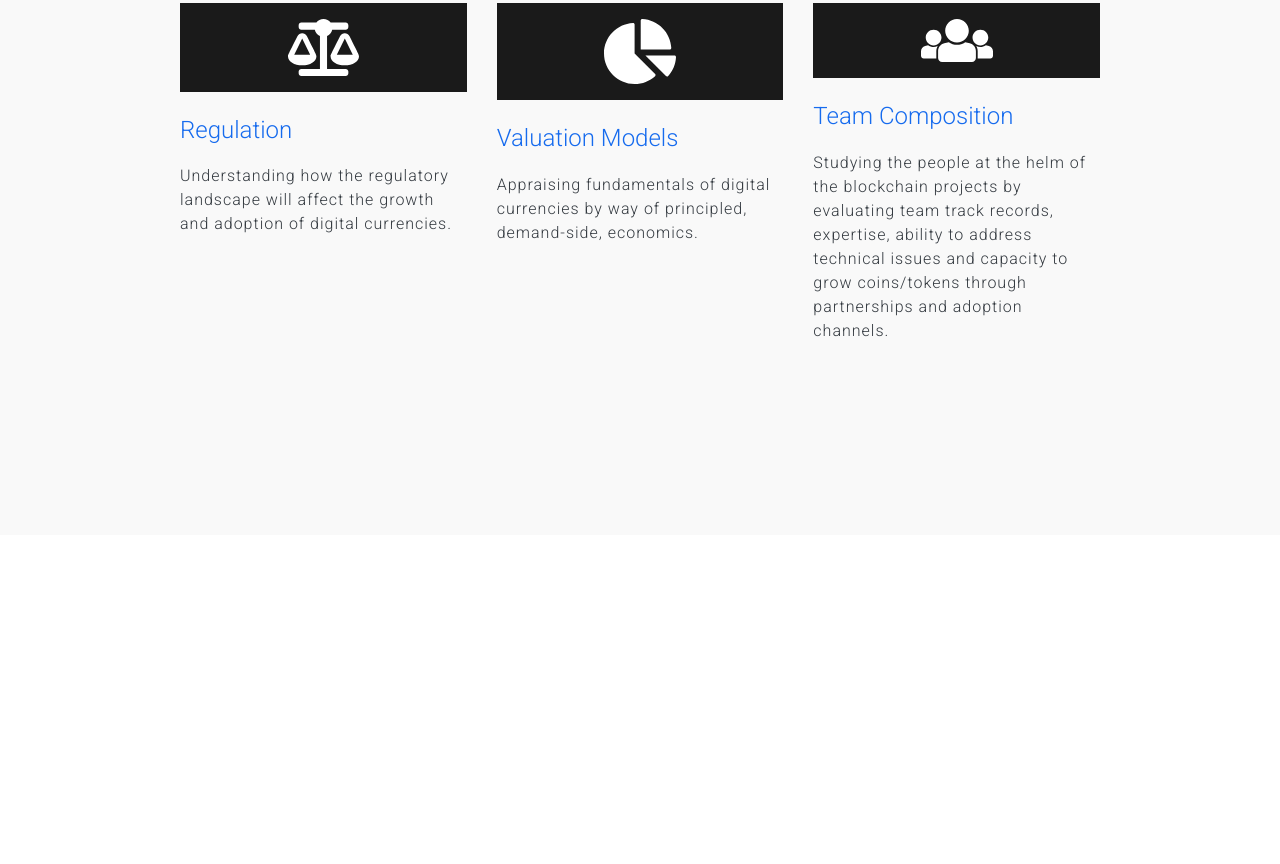
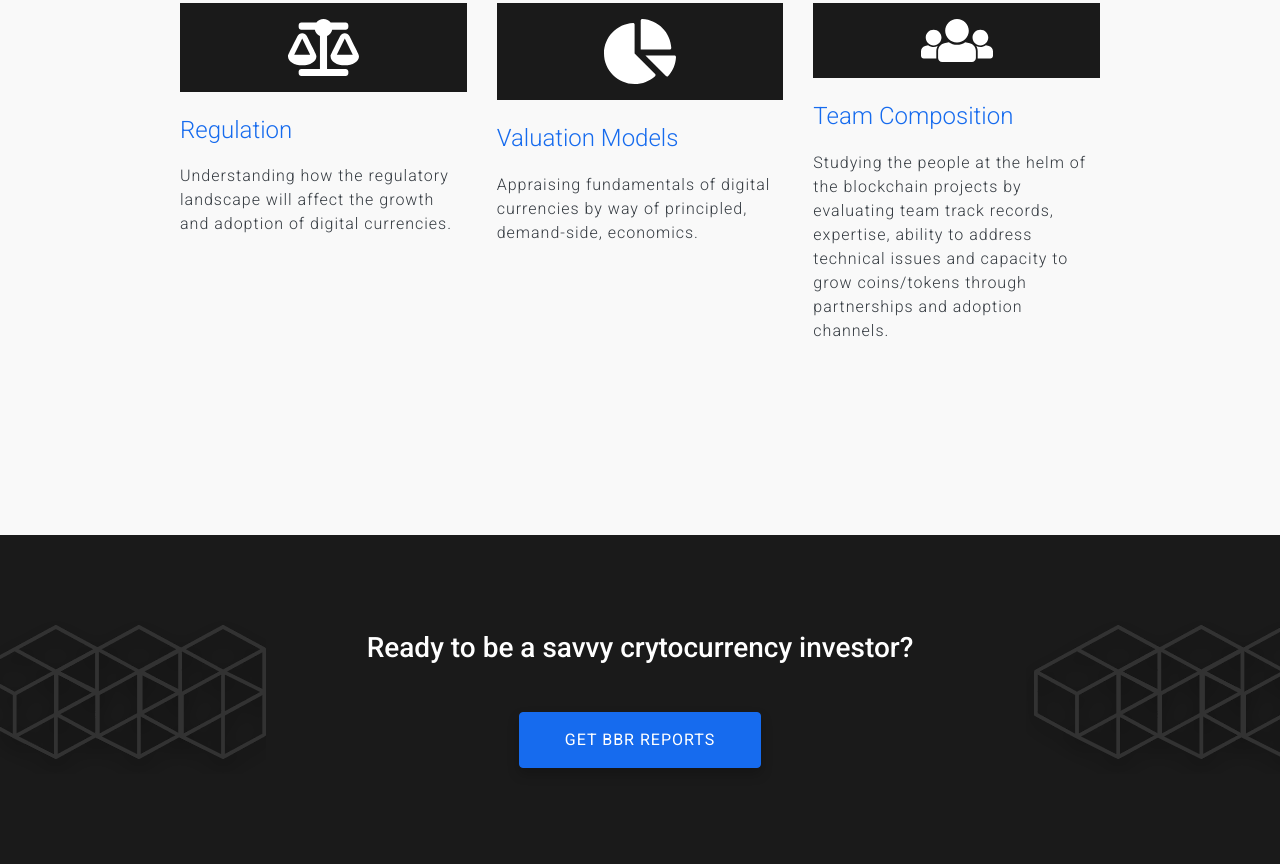
Before and after one commit to loogart/bbr, a plain HTML site: page index.html in a window 1280 px wide. Shown: the part 4997-5861 px from the top of the page. Before the commit the page ends 5532 px from the top, so only its background shows below. Drawn offline with nearby package versions, Linux system fonts and the light colour scheme.

```diff
--- a/css/offcanvas.css
+++ b/css/offcanvas.css
@@ -319,6 +319,13 @@
     margin: auto;
 }
 
+.section-8 {
+    background-color: #1a1a1a;
+    color: #fff;
+    border-radius: 0;
+    background: url('../images/3_triblock_pre-footer.svg') no-repeat 105% center, url('../images/3_triblock_pre-footer.svg') no-repeat -5% center, #1a1a1a;
+    padding: 6rem 0;
+}
 
 
 
--- a/index.html
+++ b/index.html
@@ -301,16 +301,31 @@
 
         </section>
 
+        <!-- section 8: final CTA -->
+        <section class="section-8">
+            <div class="container">
+                <div class="row justify-content-center text-center">
+                    <div class="col-12 col-md-8">
+                        <h2 class="h3 mb-5">Ready to be a savvy crytocurrency investor?</h2>
+                        <a href="#!" class="btn btn-primary" type="button">Get BBR reports</a>
+                    </div>
+                </div>
+            </div>
+        </section>
 
     </main>
+
+    <footer>
+
+
+    </footer>
 
     <!-- Bootstrap core JavaScript
     ================================================== -->
     <!-- Placed at the end of the document so the pages load faster -->
     <script src="https://code.jquery.com/jquery-3.2.1.slim.min.js" integrity="sha384-KJ3o2DKtIkvYIK3UENzmM7KCkRr/rE9/Qpg6aAZGJwFDMVNA/GpGFF93hXpG5KkN" crossorigin="anonymous"></script>
     <script>
-        window.jQuery || document.write('<script src="./js/vendor/jquery-slim.min.js"><\/script>')
-
+        window.jQuery || document.write('<script src="./js/vendor/jquery-slim.min.js"><\/script>')s
     </script>
     <script src="./js/vendor/popper.min.js"></script>
     <script src="./js/bootstrap.js"></script>
```
